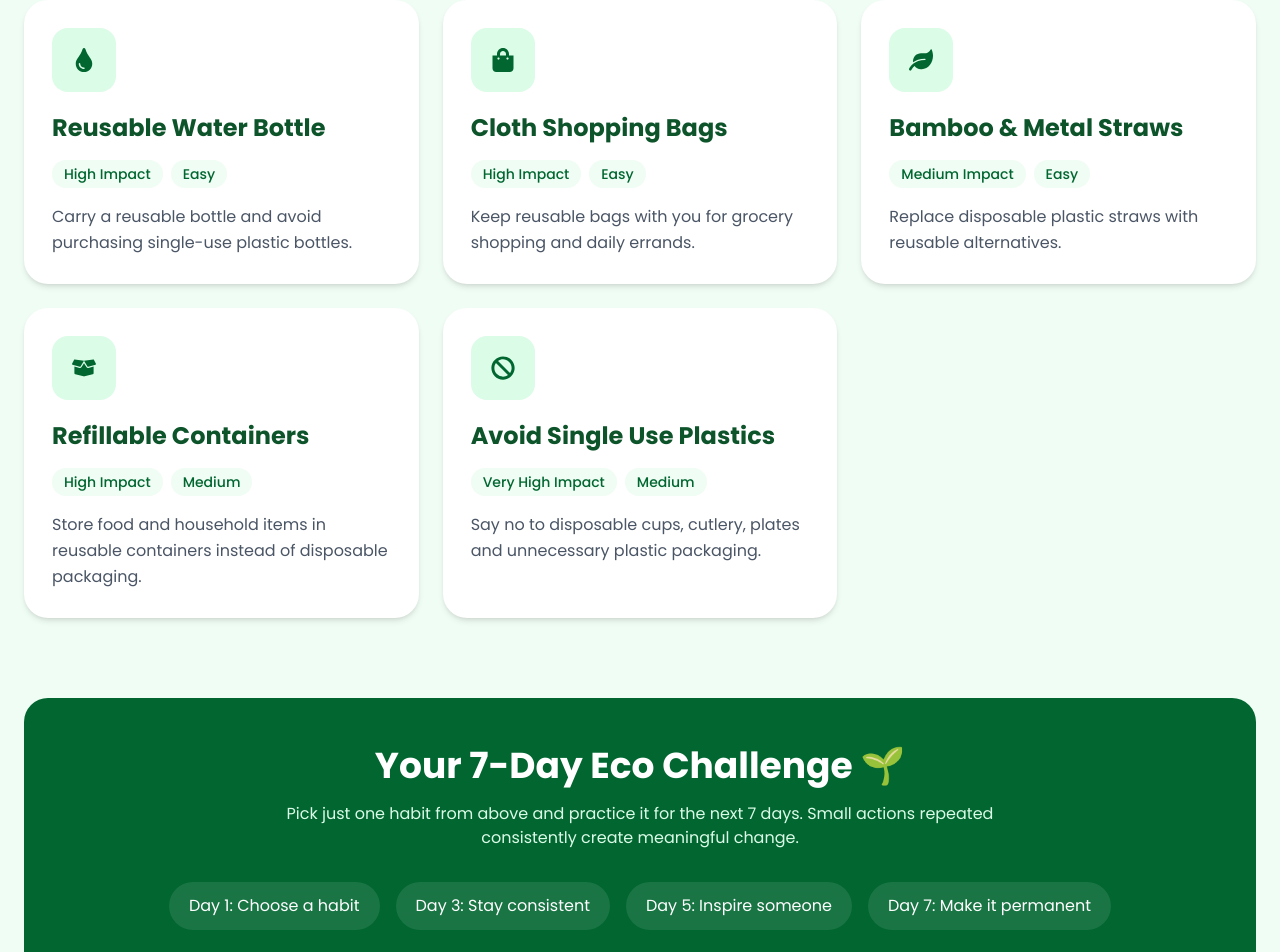
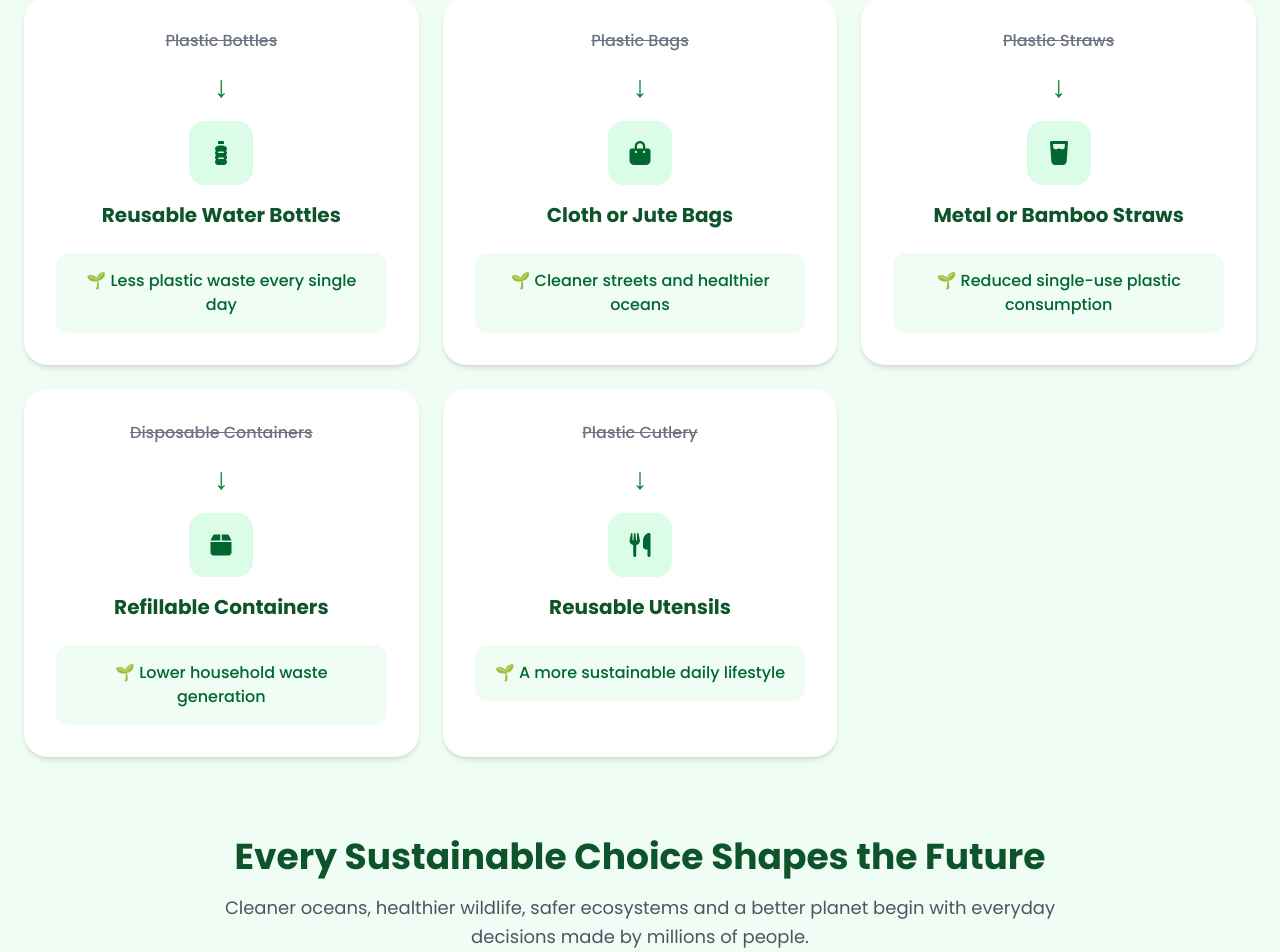
Before and after one commit to Ayman-Kz25/PlasticFree-Future, a React (Vite) app: page /alternatives in a window 1280 px wide. Shown: the part 467-1419 px from the top of the page. Built offline with nearby package versions, Linux system fonts and the light colour scheme.

Commit message:
improved alternatives page

```diff
--- a/src/index.css
+++ b/src/index.css
@@ -397,8 +397,6 @@
 }
 
 /* Alternatives - Page */
-/* Alternatives Page */
-
 .alternatives {
   @apply bg-green-50 py-24 md:py-32 px-4 sm:px-6;
 }
@@ -407,135 +405,87 @@
   @apply max-w-7xl mx-auto;
 }
 
-/* Header */
-
 .alternatives-header {
   @apply text-center max-w-4xl mx-auto mb-20;
 }
 
 .alternatives-badge {
-  @apply inline-block
-  px-4 py-2
-  rounded-full
-  bg-green-100
-  text-green-800
-  font-semibold
-  text-sm
-  mb-5;
+  @apply inline-block px-4 py-2 rounded-full
+  bg-green-100 text-green-800
+  text-sm font-semibold mb-5;
 }
 
 .alternatives-title {
   @apply text-3xl sm:text-4xl md:text-5xl lg:text-6xl
-  font-bold
-  text-green-900
-  mb-6;
+  font-bold text-green-900 mb-6;
 }
 
 .alternatives-subtitle {
-  @apply text-base md:text-lg
-  text-gray-600
-  leading-relaxed;
+  @apply text-base md:text-lg text-gray-600;
 }
 
-/* Grid */
-
-.alternatives-grid {
-  @apply grid
-  grid-cols-1
-  md:grid-cols-2
-  lg:grid-cols-3
-  gap-6;
+.alternatives-showcase {
+  @apply grid grid-cols-1 md:grid-cols-2 lg:grid-cols-3 gap-6;
 }
 
-/* Habit Card */
-
-.habit-card {
-  @apply bg-white
-  rounded-3xl
-  p-7
-  shadow-md
-  transition-all duration-300;
+.alternative-card {
+  @apply bg-white rounded-3xl p-8
+  shadow-md transition-all duration-300
+  text-center;
 }
 
-.habit-card:hover {
-  @apply -translate-y-2 shadow-xl;
+.alternative-card:hover {
+  @apply shadow-xl -translate-y-2;
 }
 
-.habit-icon {
-  @apply w-16 h-16
+.old-choice {
+  @apply text-gray-500 line-through font-medium;
+}
+
+.arrow {
+  @apply text-3xl text-green-700 my-4;
+}
+
+.new-choice h3 {
+  @apply text-xl font-bold text-green-900 mt-4;
+}
+
+.alt-icon {
+  @apply w-16 h-16 mx-auto
   rounded-2xl
   bg-green-100
   text-green-800
   text-2xl
-  flex items-center justify-center
-  mb-5;
+  flex items-center justify-center;
 }
 
-.habit-card h3 {
-  @apply text-2xl
+.result {
+  @apply mt-6
+  bg-green-50
+  rounded-xl
+  p-4
+  text-green-800
+  font-medium;
+}
+
+.future-section {
+  @apply mt-20
+  text-center
+  max-w-4xl
+  mx-auto;
+}
+
+.future-section h2 {
+  @apply text-3xl md:text-4xl
   font-bold
   text-green-900
   mb-4;
 }
 
-.habit-card p {
-  @apply text-gray-600
+.future-section p {
+  @apply text-lg
+  text-gray-600
   leading-relaxed;
-}
-
-/* Tags */
-
-.habit-tags {
-  @apply flex flex-wrap gap-2 mb-4;
-}
-
-.habit-tags span {
-  @apply px-3 py-1
-  rounded-full
-  bg-green-50
-  text-green-800
-  text-sm
-  font-medium;
-}
-
-/* Challenge Box */
-
-.challenge-box {
-  @apply mt-20
-  bg-green-800
-  rounded-3xl
-  p-8 md:p-12
-  text-center;
-}
-
-.challenge-box h2 {
-  @apply text-2xl md:text-4xl
-  font-bold
-  text-white
-  mb-4;
-}
-
-.challenge-box p {
-  @apply text-green-100
-  max-w-3xl
-  mx-auto
-  mb-8;
-}
-
-.challenge-steps {
-  @apply flex
-  flex-col
-  md:flex-row
-  justify-center
-  gap-4;
-}
-
-.challenge-steps span {
-  @apply bg-white/10
-  text-white
-  px-5 py-3
-  rounded-full
-  backdrop-blur-sm;
 }
 
 /* TakeAction - Page */
--- a/src/pages/Alternatives.jsx
+++ b/src/pages/Alternatives.jsx
@@ -1,46 +1,41 @@
 import {
-  FaTint,
-  FaShoppingBag,
-  FaLeaf,
-  FaBoxOpen,
-  FaBan,
-} from "react-icons/fa";
+  FaBottleWater,
+  FaBagShopping,
+  FaGlassWater,
+  FaBox,
+  FaUtensils,
+} from "react-icons/fa6";
 
 const alternatives = [
   {
-    icon: <FaTint />,
-    title: "Reusable Water Bottle",
-    impact: "High Impact",
-    difficulty: "Easy",
-    text: "Carry a reusable bottle and avoid purchasing single-use plastic bottles.",
+    old: "Plastic Bottles",
+    icon: <FaBottleWater />,
+    replacement: "Reusable Water Bottles",
+    result: "Less plastic waste every single day",
   },
   {
-    icon: <FaShoppingBag />,
-    title: "Cloth Shopping Bags",
-    impact: "High Impact",
-    difficulty: "Easy",
-    text: "Keep reusable bags with you for grocery shopping and daily errands.",
+    old: "Plastic Bags",
+    icon: <FaBagShopping />,
+    replacement: "Cloth or Jute Bags",
+    result: "Cleaner streets and healthier oceans",
   },
   {
-    icon: <FaLeaf />,
-    title: "Bamboo & Metal Straws",
-    impact: "Medium Impact",
-    difficulty: "Easy",
-    text: "Replace disposable plastic straws with reusable alternatives.",
+    old: "Plastic Straws",
+    icon: <FaGlassWater />,
+    replacement: "Metal or Bamboo Straws",
+    result: "Reduced single-use plastic consumption",
   },
   {
-    icon: <FaBoxOpen />,
-    title: "Refillable Containers",
-    impact: "High Impact",
-    difficulty: "Medium",
-    text: "Store food and household items in reusable containers instead of disposable packaging.",
+    old: "Disposable Containers",
+    icon: <FaBox />,
+    replacement: "Refillable Containers",
+    result: "Lower household waste generation",
   },
   {
-    icon: <FaBan />,
-    title: "Avoid Single Use Plastics",
-    impact: "Very High Impact",
-    difficulty: "Medium",
-    text: "Say no to disposable cups, cutlery, plates and unnecessary plastic packaging.",
+    old: "Plastic Cutlery",
+    icon: <FaUtensils />,
+    replacement: "Reusable Utensils",
+    result: "A more sustainable daily lifestyle",
   },
 ];
 
@@ -53,64 +48,68 @@ const Alternatives = () => {
         <div className="alternatives-header">
 
           <span className="alternatives-badge">
-            Start Today
+            Better Choices
           </span>
 
           <h1 className="alternatives-title">
-            Small Habits. Big Environmental Impact.
+            Small Changes Today.
+            A Cleaner Tomorrow.
           </h1>
 
           <p className="alternatives-subtitle">
-            You don't need to change everything overnight.
-            A few simple choices can significantly reduce plastic waste.
+            Sustainability doesn't always require major sacrifices.
+            Sometimes the best solution is simply choosing a better alternative.
           </p>
 
         </div>
 
-        <div className="alternatives-grid">
+        <div className="alternatives-showcase">
 
           {alternatives.map((item, index) => (
-            <div className="habit-card" key={index}>
+            <div className="alternative-card" key={index}>
 
-              <div className="habit-icon">
-                {item.icon}
+              <div className="old-choice">
+                {item.old}
               </div>
 
-              <h3>{item.title}</h3>
-
-              <div className="habit-tags">
-                <span>{item.impact}</span>
-                <span>{item.difficulty}</span>
+              <div className="arrow">
+                ↓
               </div>
 
-              <p>{item.text}</p>
+              <div className="new-choice">
+
+                <div className="alt-icon">
+                  {item.icon}
+                </div>
+
+                <h3>{item.replacement}</h3>
+
+              </div>
+
+              <div className="result">
+                🌱 {item.result}
+              </div>
 
             </div>
           ))}
 
         </div>
 
-        <div className="challenge-box">
+        <div className="future-section">
 
           <h2>
-            Your 7-Day Eco Challenge 🌱
+            Every Sustainable Choice Shapes the Future
           </h2>
 
           <p>
-            Pick just one habit from above and practice it for the next 7 days.
-            Small actions repeated consistently create meaningful change.
+            Cleaner oceans, healthier wildlife, safer ecosystems and a better
+            planet begin with everyday decisions made by millions of people.
           </p>
-
-          <div className="challenge-steps">
-            <span>Day 1: Choose a habit</span>
-            <span>Day 3: Stay consistent</span>
-            <span>Day 5: Inspire someone</span>
-            <span>Day 7: Make it permanent</span>
-          </div>
 
         </div>
 
       </div>
+
     </section>
   );
 };
```
